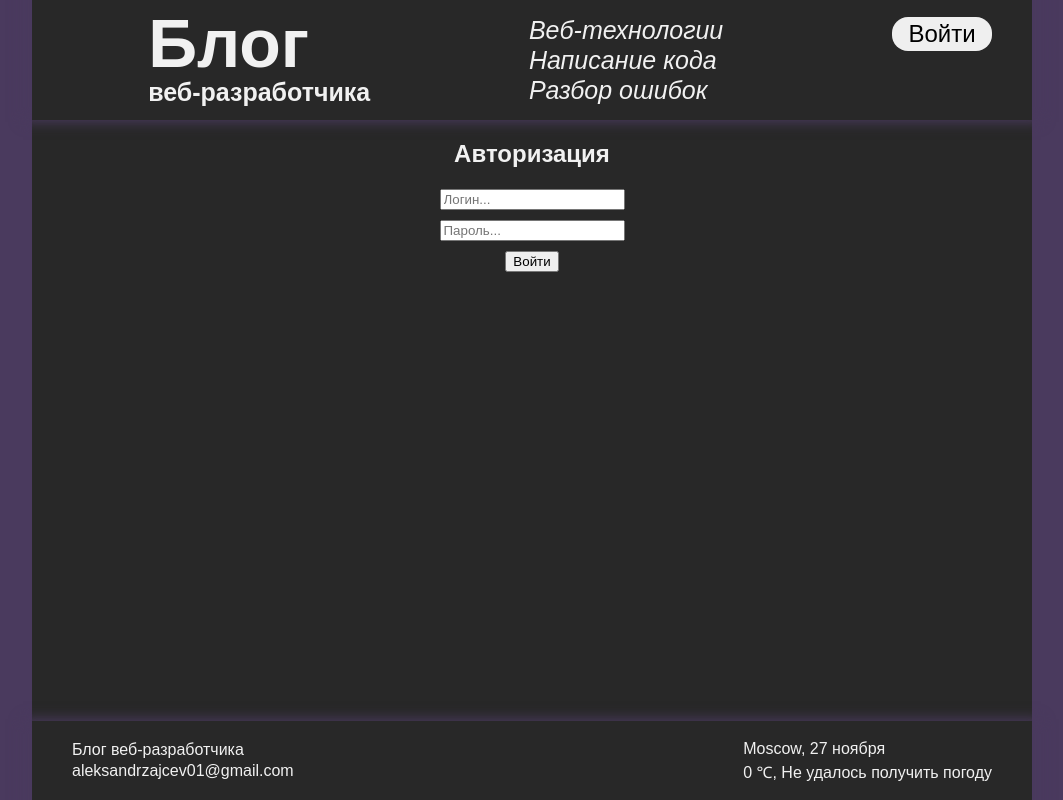
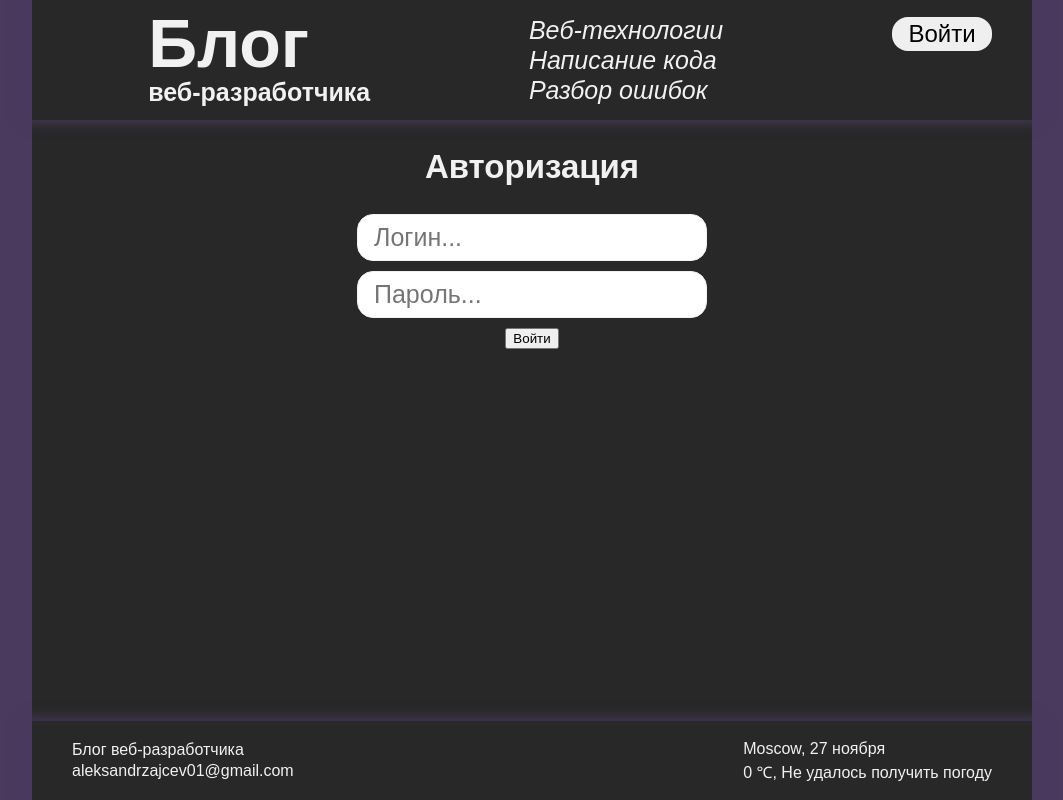
Before and after one commit to katsu-w/blog, a React (Vite) app: page /login in a window 1280 px wide. Shown: the whole page, without its empty margins (108-1171 px from the left). Built offline with nearby package versions, Linux system fonts and the light colour scheme; no server answers; a web font is replaced by a local one.

Commit message:
Вынос инпута в отдельный файл + стилизация

```diff
--- /dev/null
+++ b/src/components/UI/index.js
@@ -0,0 +1 @@
+export * from './input/input';
--- /dev/null
+++ b/src/components/UI/input/input.jsx
@@ -0,0 +1,15 @@
+import styled from 'styled-components';
+
+const InputContainer = ({ className, ...props }) => {
+	return (
+		<input className={className} {...props} />
+	);
+};
+
+export const Input = styled(InputContainer)`
+  padding: 8px 16px;
+	width: 350px;
+	border: 1px solid #f1f1f1;
+	border-radius: 16px;
+	font-size: 25px;
+`;
--- a/src/index.css
+++ b/src/index.css
@@ -21,6 +21,11 @@ body {
 	background-color: #4a3a5e;
 }
 
+h2 {
+	font-size: 33px;
+	font-weight: 600;
+}
+
 a {
 	text-decoration: none;
 	color: inherit;
--- a/src/pages/authorization/authorization.jsx
+++ b/src/pages/authorization/authorization.jsx
@@ -4,6 +4,7 @@ import { yupResolver } from '@hookform/resolvers/yup';
 import { server } from '../../bff';
 import { useState } from 'react';
 import styled from 'styled-components';
+import { Input } from '../../components/UI';
 
 const authFormSchema = yup.object().shape({
 	login: yup
@@ -57,8 +58,8 @@ const AuthorizationContainer = ({ className }) => {
 		<main className={className}>
 			<h2>Авторизация</h2>
 			<form onSubmit={handleSubmit(onSubmit)}>
-				<input name="login" type="text" placeholder="Логин..." {...register('login')} />
-				<input
+				<Input name="login" type="text" placeholder="Логин..." {...register('login')} />
+				<Input
 					name="password"
 					type="password"
 					placeholder="Пароль..."
```
